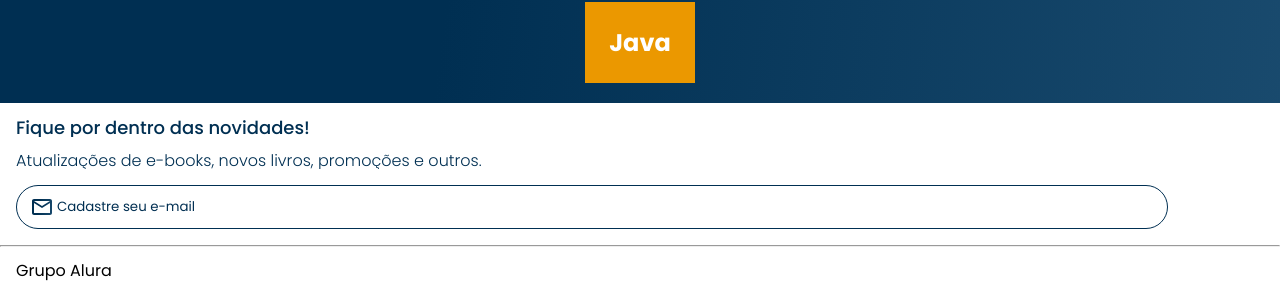
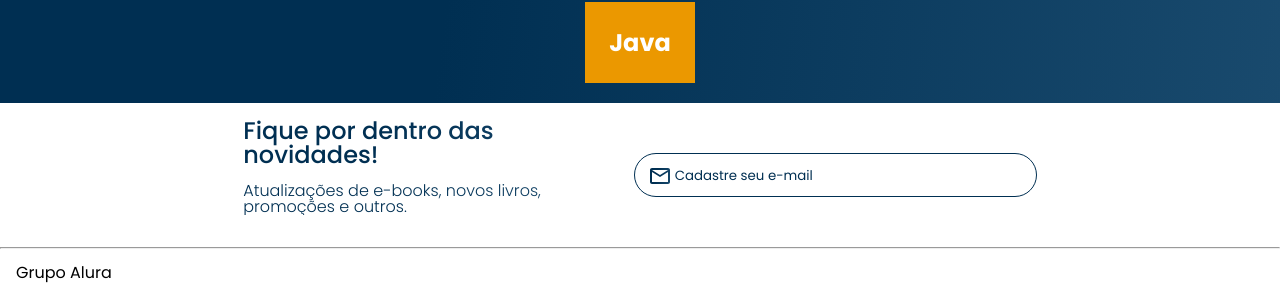
Before and after one commit to gustavo-car10/Curso-Alura, a plain HTML site: page Alurabook/index.html in a window 1280 px wide. Shown: the part 1255-1549 px from the top of the page. Drawn offline with nearby package versions, Linux system fonts and the light colour scheme.

Commit message:
Media contato

```diff
--- a/Alurabook/index.html
+++ b/Alurabook/index.html
@@ -166,8 +166,10 @@
     </section>
 
     <section class="contato">
-        <h2 class="contato__titulo">Fique por dentro das novidades!</h2>
-        <p class="contato__texto">Atualizações de e-books, novos livros, promoções e outros.</p>
+        <div class="contato__descrição">
+            <h2 class="contato__titulo">Fique por dentro das novidades!</h2>
+            <p class="contato__texto">Atualizações de e-books, novos livros, promoções e outros.</p>
+        </div>
         <input type="email" placeholder="Cadastre seu e-mail" class="contato__email">
     </section>
 
--- a/Alurabook/styles/contato.css
+++ b/Alurabook/styles/contato.css
@@ -36,3 +36,24 @@
     background-position: left;
     padding-left: 2em;
 }
+
+@media screen and (min-width: 1024px) {
+    .contato {
+        display: flex;
+        justify-content: center;
+        align-items: center;
+    }
+
+    .contato__titulo {
+        font-size: 24px;
+    }
+
+    .contato__descrição {
+        margin-right: 1em;
+        width: 30%;
+    }
+
+    .contato__email {
+        width: 30%;
+    }
+}
```
